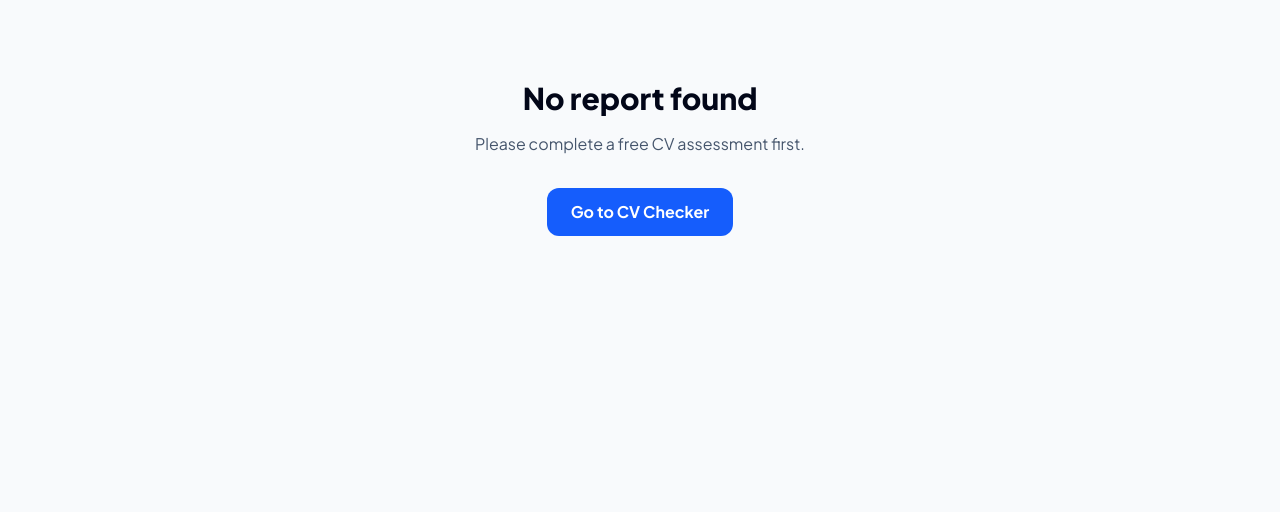
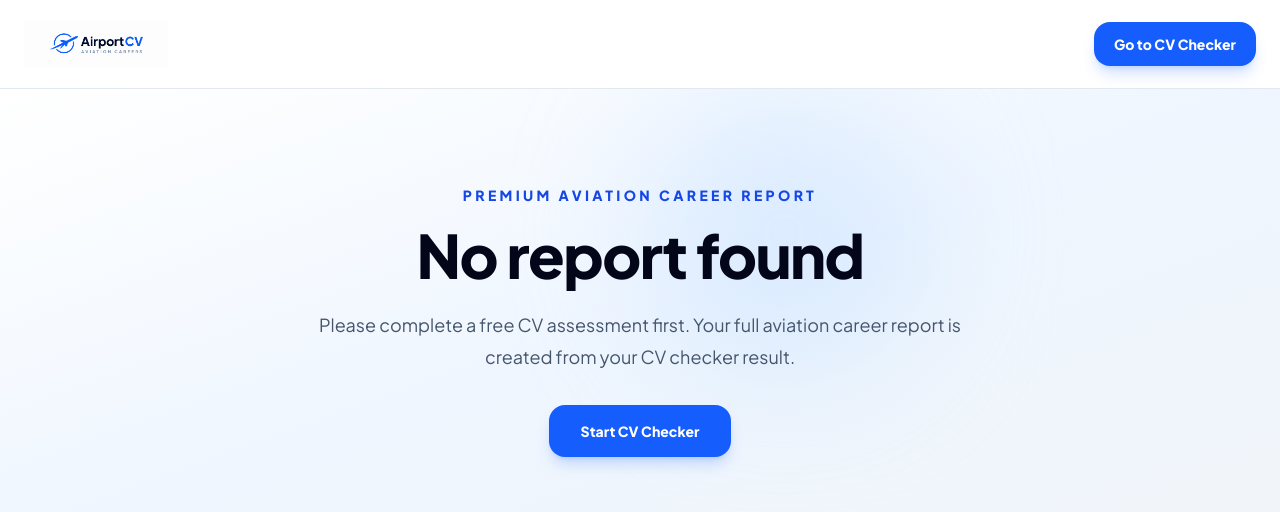
Before and after one commit to jjayakumaraero-eng/airportcv-web, a Next.js app: page /premium-report in a window 1280 px wide. Shown: the top 512 px of the page. Built offline with nearby package versions, Linux system fonts and the light colour scheme.

Commit message:
Improve premium report page design

```diff
--- a/app/premium-report/page.tsx
+++ b/app/premium-report/page.tsx
@@ -1,5 +1,6 @@
 "use client";
 
+import Image from "next/image";
 import Link from "next/link";
 import { useEffect, useState } from "react";
 import PremiumAssessmentReport from "@/components/PremiumAssessmentReport";
@@ -47,62 +48,172 @@ export default function PremiumReportPage() {
 
   if (!data) {
     return (
-      <main className="min-h-screen bg-slate-50 px-6 py-20 text-center">
-        <h1 className="text-3xl font-extrabold text-slate-950">
+      <main className="min-h-screen bg-[#f6f9fc] text-slate-950">
+        <header className="border-b border-slate-200 bg-white/95 backdrop-blur">
+          <div className="mx-auto flex max-w-7xl items-center justify-between px-6 py-5">
+            <Link href="/" className="flex items-center">
+              <Image
+                src="/airportcv-logo-light.png"
+                alt="AirportCV"
+                width={180}
+                height={52}
+                className="h-auto w-36"
+                priority
+              />
+            </Link>
+
+            <Link
+              href="/cv-checker"
+              className="rounded-2xl bg-blue-600 px-5 py-3 text-sm font-extrabold text-white shadow-lg shadow-blue-600/20 transition hover:bg-blue-700"
+            >
+              Go to CV Checker
+            </Link>
+          </div>
+        </header>
+
+        <section className="relative overflow-hidden border-b border-slate-200 bg-gradient-to-br from-white via-blue-50 to-slate-100 px-6 py-24">
+          <div className="absolute left-1/2 top-0 h-72 w-72 rounded-full bg-blue-200/40 blur-3xl" />
+
+          <div className="relative mx-auto max-w-4xl text-center">
+            <p className="text-sm font-extrabold uppercase tracking-[0.24em] text-blue-700">
+              Premium Aviation Career Report
+            </p>
+
+            <h1 className="mt-5 text-4xl font-black tracking-tight text-slate-950 md:text-6xl">
               No report found
             </h1>
 
-        <p className="mt-4 text-slate-600">
-          Please complete a free CV assessment first.
+            <p className="mx-auto mt-6 max-w-2xl text-lg leading-8 text-slate-600">
+              Please complete a free CV assessment first. Your full aviation
+              career report is created from your CV checker result.
             </p>
 
             <Link
               href="/cv-checker"
-          className="mt-8 inline-flex rounded-xl bg-blue-600 px-6 py-3 font-bold text-white hover:bg-blue-700"
+              className="mt-8 inline-flex rounded-2xl bg-blue-600 px-8 py-4 text-sm font-extrabold text-white shadow-lg shadow-blue-600/20 transition hover:bg-blue-700"
             >
-          Go to CV Checker
+              Start CV Checker
             </Link>
+          </div>
+        </section>
       </main>
     );
   }
 
   return (
-    <main className="min-h-screen bg-slate-100 px-6 py-10 text-slate-900">
-      <section className="mx-auto mb-8 max-w-6xl rounded-3xl bg-white p-6 shadow-sm">
-        <p className="text-sm font-bold uppercase tracking-wide text-blue-600">
+    <main className="min-h-screen bg-[#f6f9fc] text-slate-950">
+      <header className="border-b border-slate-200 bg-white/95 backdrop-blur">
+        <div className="mx-auto flex max-w-7xl items-center justify-between px-6 py-5">
+          <Link href="/" className="flex items-center">
+            <Image
+              src="/airportcv-logo-light.png"
+              alt="AirportCV"
+              width={180}
+              height={52}
+              className="h-auto w-36"
+              priority
+            />
+          </Link>
+
+          <nav className="hidden items-center gap-6 text-sm font-bold text-slate-600 md:flex">
+            <Link href="/cv-checker" className="hover:text-blue-700">
+              CV Checker
+            </Link>
+            <Link href="/cv-builder" className="hover:text-blue-700">
+              CV Builder
+            </Link>
+            <Link href="/interview-prep" className="hover:text-blue-700">
+              Interview Prep
+            </Link>
+            <Link href="/cover-letter" className="hover:text-blue-700">
+              Cover Letter
+            </Link>
+          </nav>
+
+          <Link
+            href="/dashboard"
+            className="rounded-2xl bg-blue-600 px-5 py-3 text-sm font-extrabold text-white shadow-lg shadow-blue-600/20 transition hover:bg-blue-700"
+          >
+            Open tools
+          </Link>
+        </div>
+      </header>
+
+      <section className="relative overflow-hidden border-b border-slate-200 bg-gradient-to-br from-white via-blue-50 to-slate-100 px-6 py-20">
+        <div className="absolute left-1/2 top-0 h-72 w-72 rounded-full bg-blue-200/40 blur-3xl" />
+
+        <div className="relative mx-auto max-w-5xl text-center">
+          <p className="text-sm font-extrabold uppercase tracking-[0.24em] text-blue-700">
             Premium Aviation Career Report
           </p>
 
-        <h1 className="mt-2 text-3xl font-extrabold text-slate-950">
-          Your Full Aviation Career Assessment
+          <h1 className="mt-5 text-4xl font-black tracking-tight text-slate-950 md:text-6xl">
+            Your full aviation career assessment
           </h1>
 
-        <p className="mt-2 max-w-3xl text-slate-600">
-          Review your personalised aviation career report below, then continue
-          with the recommended tools to improve your applications and prepare
+          <p className="mx-auto mt-6 max-w-3xl text-lg leading-8 text-slate-600">
+            Review your personalised aviation career report, then continue with
+            recommended AirportCV tools to improve your applications and prepare
             for your next opportunity.
           </p>
+        </div>
       </section>
 
-      <section className="overflow-x-auto">
+      <section className="px-6 py-10">
+        <div className="mx-auto max-w-6xl rounded-[2rem] border border-slate-200 bg-white p-6 shadow-sm">
+          <div className="grid gap-4 md:grid-cols-3">
+            <div className="rounded-3xl bg-blue-50 p-5 ring-1 ring-blue-100">
+              <p className="text-xs font-extrabold uppercase tracking-wide text-blue-700">
+                Candidate
+              </p>
+              <p className="mt-2 text-lg font-black text-slate-950">
+                {data.fullName || "Candidate"}
+              </p>
+            </div>
+
+            <div className="rounded-3xl bg-slate-50 p-5 ring-1 ring-slate-200">
+              <p className="text-xs font-extrabold uppercase tracking-wide text-blue-700">
+                Target role
+              </p>
+              <p className="mt-2 text-lg font-black text-slate-950">
+                {data.role}
+              </p>
+            </div>
+
+            <div className="rounded-3xl bg-slate-950 p-5 text-white">
+              <p className="text-xs font-extrabold uppercase tracking-wide text-blue-200">
+                Airport readiness
+              </p>
+              <p className="mt-2 text-lg font-black">
+                {data.report?.score ? `${data.report.score}/100` : "Generated"}
+              </p>
+            </div>
+          </div>
+        </div>
+      </section>
+
+      <section className="overflow-x-auto px-6">
+        <div className="mx-auto max-w-6xl">
           <PremiumAssessmentReport
             report={data.report}
             fullName={data.fullName}
             role={data.role}
           />
+        </div>
       </section>
 
-      <section className="mx-auto mt-10 max-w-6xl rounded-3xl bg-white p-6 shadow-sm">
-        <div className="mb-6">
-          <p className="text-sm font-bold uppercase tracking-wide text-blue-600">
+      <section className="px-6 py-14">
+        <div className="mx-auto max-w-6xl rounded-[2rem] border border-slate-200 bg-white p-8 shadow-sm">
+          <div className="mb-8">
+            <p className="text-sm font-extrabold uppercase tracking-[0.2em] text-blue-700">
               Recommended next steps
             </p>
 
-          <h2 className="mt-2 text-2xl font-extrabold text-slate-950">
+            <h2 className="mt-3 text-3xl font-black tracking-tight text-slate-950">
               Continue your aviation career journey
             </h2>
 
-          <p className="mt-2 text-slate-600">
+            <p className="mt-3 max-w-3xl leading-7 text-slate-600">
               Use your report to build a stronger CV, prepare supporting
               documents and practise for aviation interviews.
             </p>
@@ -113,22 +224,23 @@ export default function PremiumReportPage() {
               <Link
                 key={step.title}
                 href={step.href}
-              className="rounded-2xl border border-slate-200 bg-slate-50 p-5 transition hover:border-blue-200 hover:bg-blue-50"
+                className="rounded-3xl border border-slate-200 bg-slate-50 p-5 transition hover:-translate-y-0.5 hover:border-blue-200 hover:bg-blue-50 hover:shadow-sm"
               >
-              <h3 className="text-lg font-bold text-slate-950">
+                <h3 className="text-lg font-black text-slate-950">
                   {step.title}
                 </h3>
 
-              <p className="mt-2 text-sm text-slate-600">
+                <p className="mt-2 text-sm leading-6 text-slate-600">
                   {step.description}
                 </p>
 
-              <span className="mt-4 inline-flex text-sm font-bold text-blue-700">
+                <span className="mt-4 inline-flex text-sm font-extrabold text-blue-700">
                   Open tool →
                 </span>
               </Link>
             ))}
           </div>
+        </div>
       </section>
     </main>
   );
```
Lines whose indentation alone changed are shown as unchanged.
